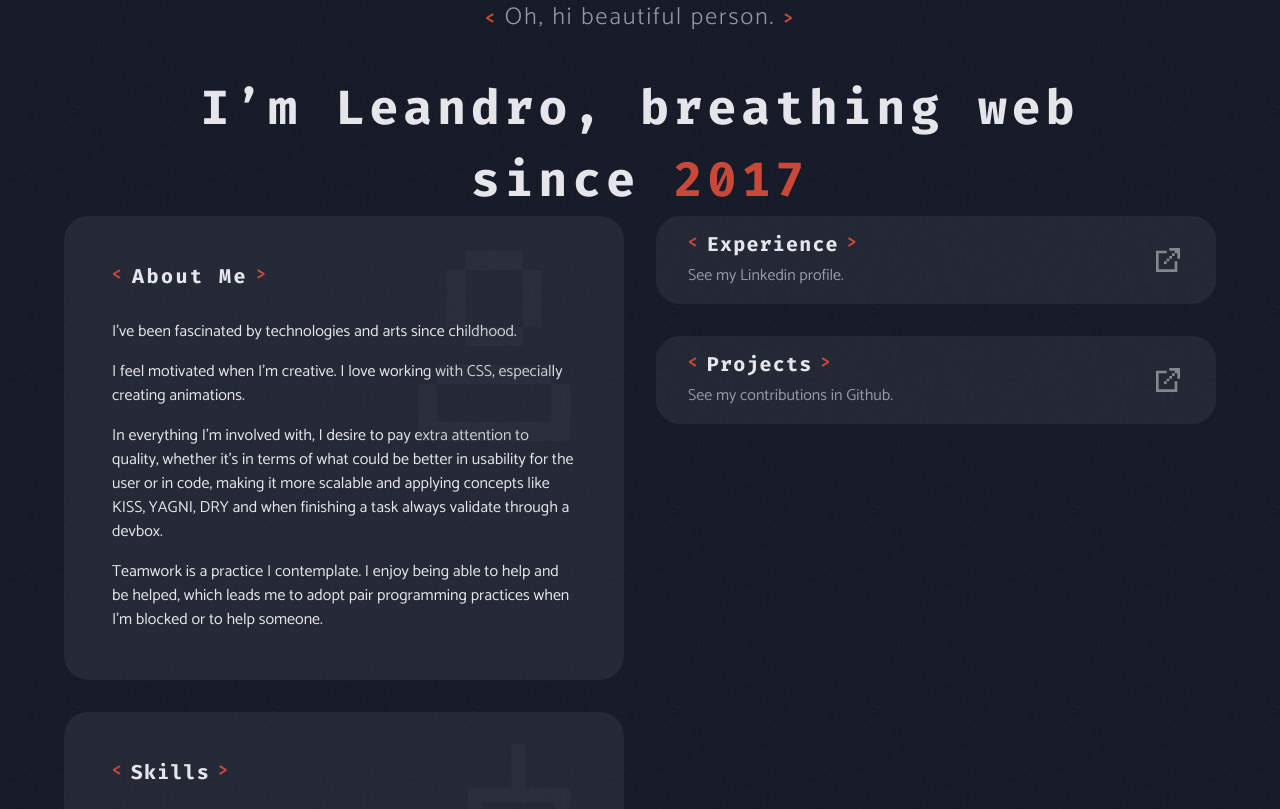
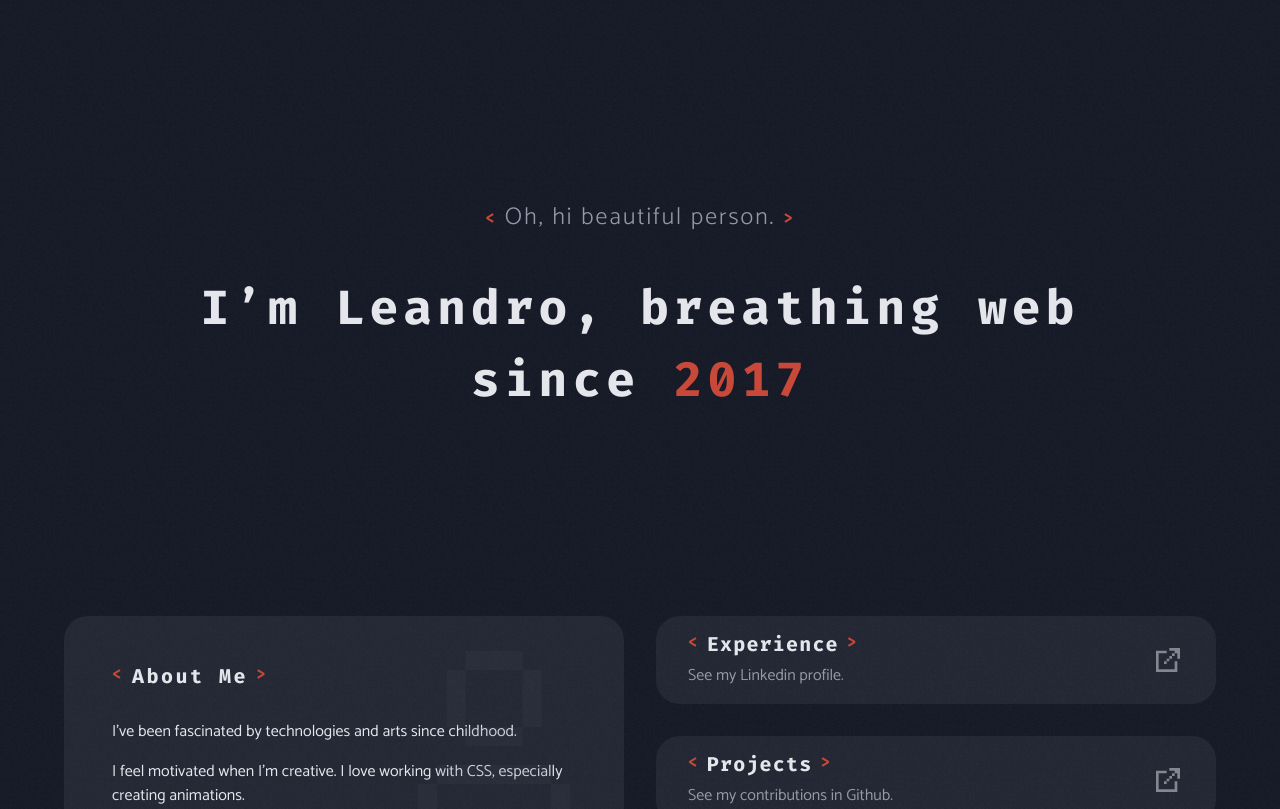
Before and after one commit to zKhiro/zkhiro.github.io, an Angular app: page / in a window 1280 px wide. Shown: the top 809 px of the page. Built offline with nearby package versions, Linux system fonts and the light colour scheme.

Commit message:
Fix negative space of home header

```diff
--- a/src/app/views/home/home.component.html
+++ b/src/app/views/home/home.component.html
@@ -1,4 +1,4 @@
-<header class="home-header d-flex flex-column align-items-center text-center mt-sm-auto mb-sm-0">
+<header class="home-header d-flex flex-column align-items-center text-center">
   <h2 class="text-regular tag text-secondary fw-lighter">Oh, hi beautiful person.</h2>
   <h1 class="mb-0">
     I’m Leandro, breathing web since
@@ -11,7 +11,7 @@
   </h1>
 </header>
 
-<section class="content-section d-flex flex-lg-row flex-column-reverse gap-5 mt-auto pb-md-6 pb-4">
+<section class="content-section d-flex flex-lg-row flex-column-reverse gap-5 pb-md-6 pb-4">
   <section class="d-flex flex-column col-lg col-12 gap-5">
     <div class="card p-lg-6 p-5">
       <h3 class="card-header tag mb-5">About Me</h3>
--- a/src/app/views/home/home.component.scss
+++ b/src/app/views/home/home.component.scss
@@ -10,8 +10,8 @@ $icon-user-position: 16;
 
 
 .home-header {
-  margin-bottom: fun.convert-px-to-rem(120);
-  margin-top: fun.convert-px-to-rem(120);
+  margin-bottom: 25vh;
+  margin-top: 25vh;
   max-width: fun.convert-px-to-rem(988);
 
   h1 {
```
